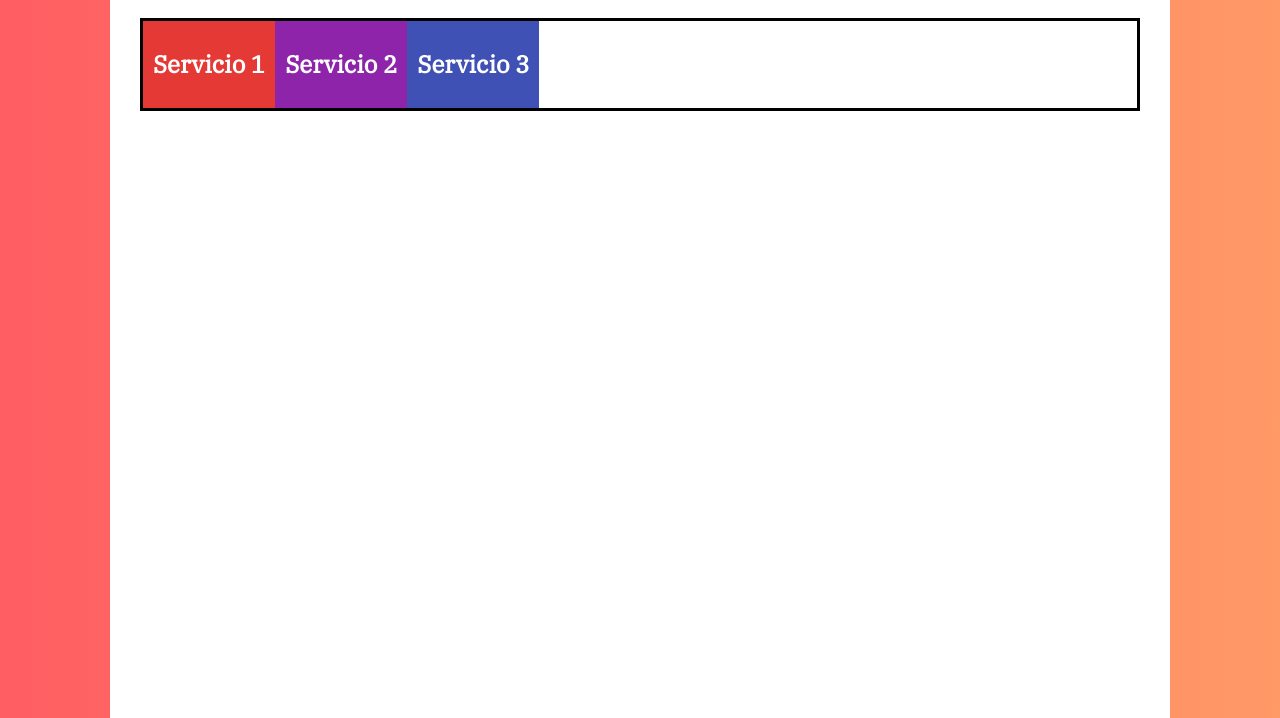
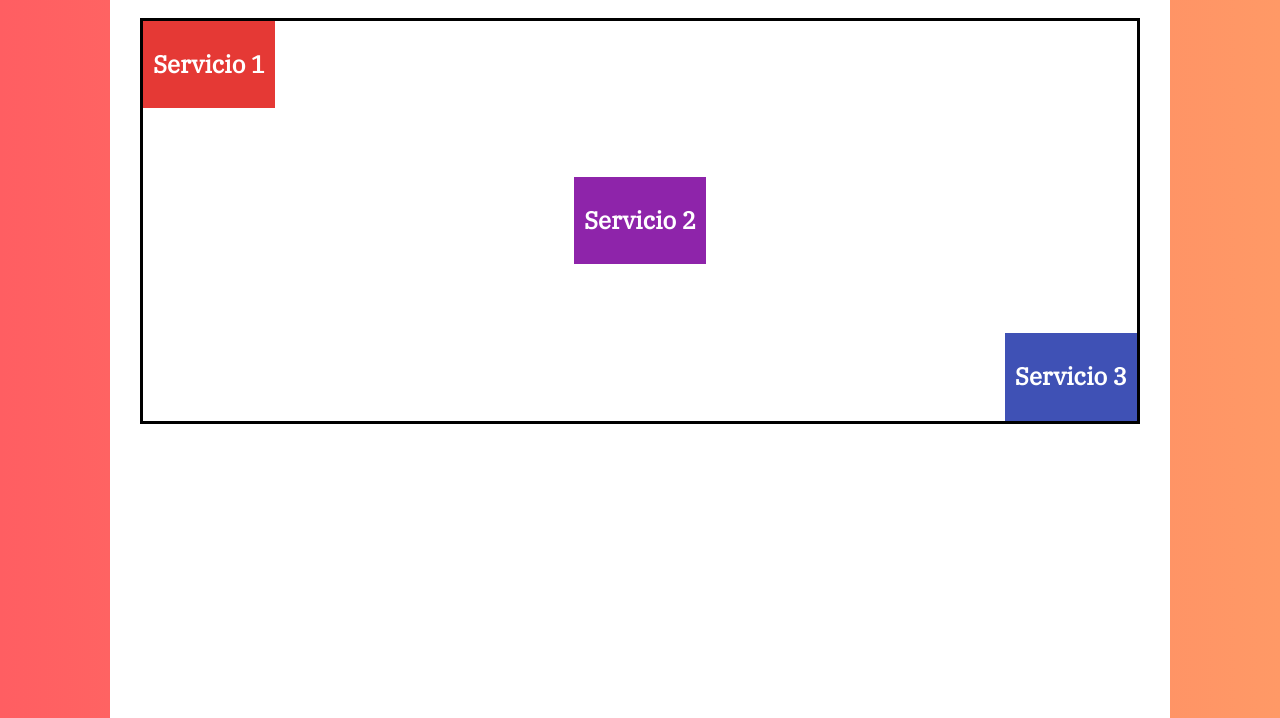
Before and after one commit to ZunoRick/CursoCSS_Grid_Flexbox, a plain HTML site: page basicos-flexbox/06-inicio/index.html in a window 1280 px wide. Shown: the part 82-800 px from the top of the page. Drawn offline with nearby package versions, Linux system fonts and the light colour scheme.

Commit message:
Agregando ejercicio de alineación con flexbox

```diff
--- a/basicos-flexbox/06-inicio/styles.css
+++ b/basicos-flexbox/06-inicio/styles.css
@@ -25,6 +25,13 @@ h2 {
     /* display:inline-flex; */
     display: flex;
     border: 3px solid black;
+
+    /* Alinear elementos */
+    justify-content: space-between;
+
+    /*Align item para elementos verticalmente*/
+    height: 400px;
+    align-items: center;
 }
 
 .elemento-flex {
@@ -33,7 +40,7 @@ h2 {
     /* Alinear **/
 }
 .elemento-flex:nth-child(1) {
-
+    align-self: flex-start;
 }
 
 .elemento-flex:nth-child(2) {
@@ -42,4 +49,5 @@ h2 {
 
 .elemento-flex:nth-child(3) {
     background-color: #3F51B5;
+    align-self: flex-end;
 }
```
